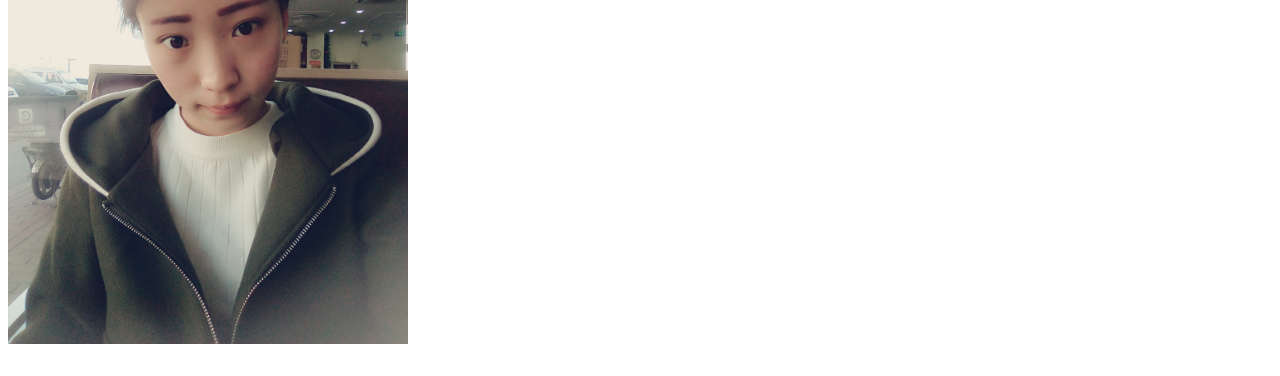
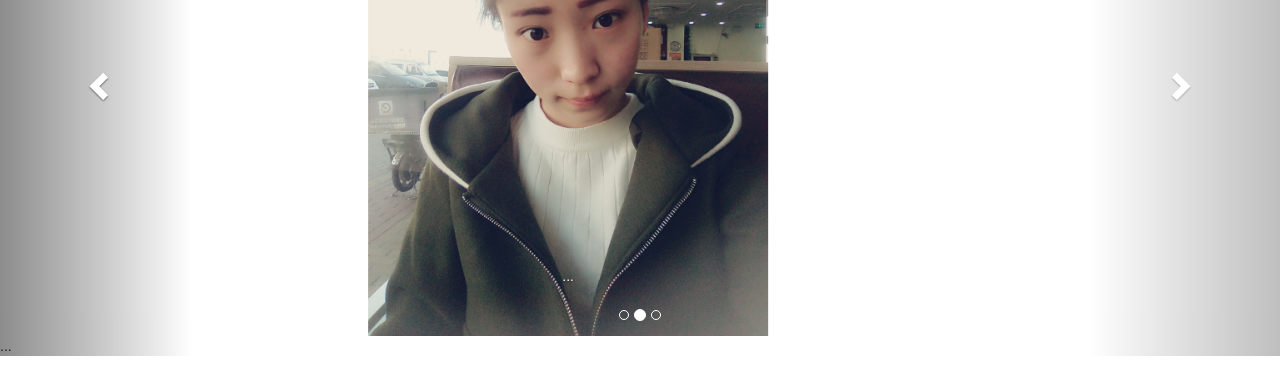
Before and after one commit to Fshuang/Fshuang.github.io, a plain HTML site: page index.html in a window 1280 px wide. Shown: the part 197-573 px from the top of the page. Drawn offline with nearby package versions, Linux system fonts and the light colour scheme.

Commit message:
轮播图

```diff
--- a/index.html
+++ b/index.html
@@ -2,15 +2,61 @@
 <html>
 	<head>
 		<meta charset="UTF-8">
-		<title>大美女</title>
+		<title>轮播图</title>
 	</head>
-	<style type="text/css">
+	<script src="node_modules/jquery/dist/jquery.js" type="text/javascript" charset="utf-8"></script>
+		<script src="node_modules/bootstrap/dist/js/bootstrap.js" type="text/javascript" charset="utf-8"></script>
+		<link rel="stylesheet" type="text/css" href="node_modules/bootstrap/dist/css/bootstrap.css"/>
+		<link rel="stylesheet" type="text/css" href="node_modules/bootstrap/dist/css/bootstrap-theme.css"/>
+
+
+	<style>
 		img{
 			width: 400px;
-			display: block;
+			margin: 0 auto;
 		}
 	</style>
 	<body>
-		<img src="fs.jpg" />
+		<div id="carousel-example-generic" class="carousel slide" data-ride="carousel">
+  <!-- Indicators -->
+  <ol class="carousel-indicators">
+    <li data-target="#carousel-example-generic" data-slide-to="0" class="active"></li>
+    <li data-target="#carousel-example-generic" data-slide-to="1"></li>
+    <li data-target="#carousel-example-generic" data-slide-to="2"></li>
+  </ol>
+
+  <!-- Wrapper for slides -->
+  <div class="carousel-inner" role="listbox">
+    <div class="item active">
+      <img src="fs.jpg" alt="...">
+      <div class="carousel-caption">
+        ...
+      </div>
+    </div>
+    <div class="item">
+      <img src="fss.jpg" alt="...">
+      <div class="carousel-caption">
+        ...
+      </div>
+    </div>
+    <div class="item">
+      <img src="fs.jpg" alt="...">
+      <div class="carousel-caption">
+        ...
+      </div>
+    </div>
+    ...
+  </div>
+
+  <!-- Controls -->
+  <a class="left carousel-control" href="#carousel-example-generic" role="button" data-slide="prev">
+    <span class="glyphicon glyphicon-chevron-left" aria-hidden="true"></span>
+    <span class="sr-only">Previous</span>
+  </a>
+  <a class="right carousel-control" href="#carousel-example-generic" role="button" data-slide="next">
+    <span class="glyphicon glyphicon-chevron-right" aria-hidden="true"></span>
+    <span class="sr-only">Next</span>
+  </a>
+</div>
 	</body>
 </html>
```
Also changed, not shown: fss.jpg (added).
